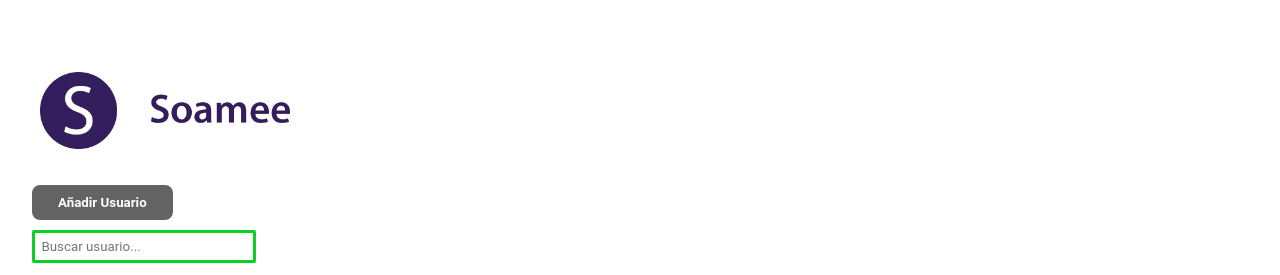
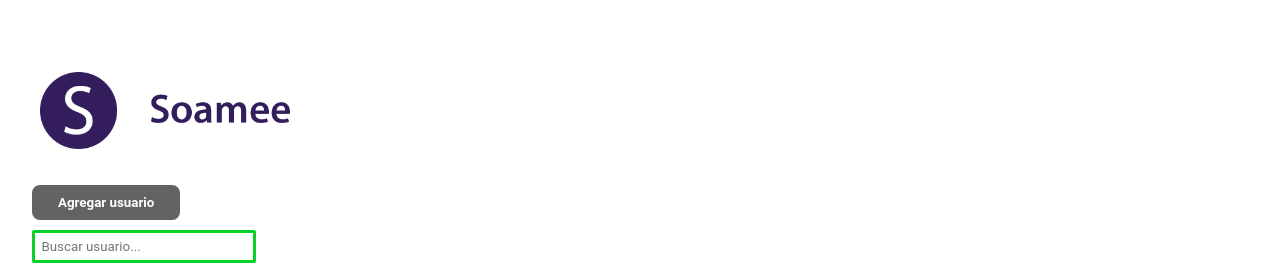
Before and after one commit to patricuismart/soamee-tech-test, a React (Create React App) app: page /#/ in a window 1280 px wide. Shown: the top 275 px of the page. Built offline with nearby package versions, Linux system fonts and the light colour scheme; no server answers.

Commit message:
Add new user form functionality

```diff
--- a/src/components/MainPage.js
+++ b/src/components/MainPage.js
@@ -9,7 +9,7 @@ import UserList from './UserList';
 import Filters from './Filters';
 
 const MainPage = () => {
-  // States variables
+  // States
   const [data, setData] = useState([]);
   const [name, setName] = useState('');
   const [email, setEmail] = useState('');
@@ -18,6 +18,8 @@ const MainPage = () => {
   const [web, setWeb] = useState('');
 
   const [searchName, setSearchName] = useState('');
+
+  const [isNewUserFormVisible, setIsNewUserFormVisible] = useState(false);
 
   // useEffect//
   useEffect(() => {
@@ -48,8 +50,9 @@ const MainPage = () => {
     setWeb(ev.currentTarget.value);
   };
 
-  const handleShow = (ev) => {
+  const handleToggleShow = (ev) => {
     ev.preventDefault();
+    setIsNewUserFormVisible(!isNewUserFormVisible);
   };
 
   //Errase Card button "x"
@@ -100,10 +103,13 @@ const MainPage = () => {
         <input
           className="new-card__btn "
           type="submit"
-          value="Añadir Usuario"
-          onClick={handleShow}
+          value={
+            isNewUserFormVisible ? 'Ocultar formulario' : 'Agregar usuario'
+          }
+          onClick={handleToggleShow}
         />
       </div>
+      {isNewUserFormVisible && (
         <NewUser
           className="new-card"
           id="new_user"
@@ -119,6 +125,7 @@ const MainPage = () => {
           company={company}
           web={web}
         />
+      )}
 
       <Filters
         searchName={searchName}
--- a/src/components/NewUser.js
+++ b/src/components/NewUser.js
@@ -1,7 +1,7 @@
 const NewUser = (props) => {
   return (
-    <div className="new-card hidden" id="new_user">
-      <h2 className="new-card__title"> Añadir elemento nuevo: </h2>
+    <div className="new-card">
+      <h2 className="new-card__title"> Añadir nuevo usuario </h2>
       <label className="new-card__option">Nombre: </label>
       <input
         className="new-card__input"
```
Lines whose indentation alone changed are shown as unchanged.
